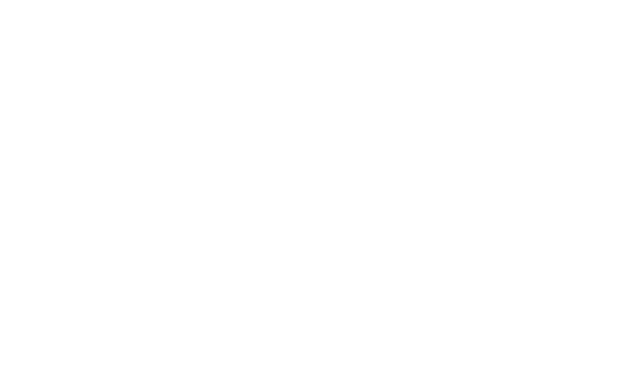
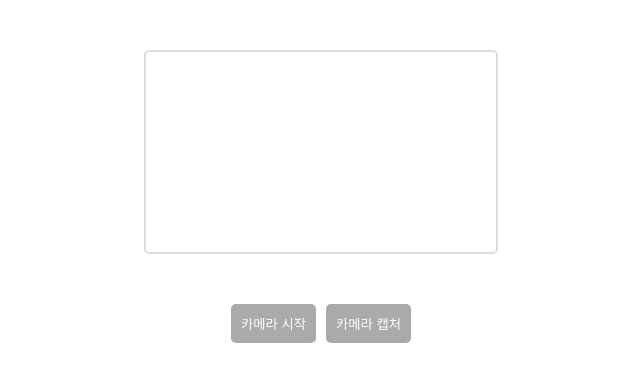
Before and after one commit to kang-mincheol/web_camera, a plain HTML site: page index.html in a window 1280 px wide. Shown: the whole page, without its empty margins (319-959 px from the left). Drawn offline with nearby package versions, Linux system fonts and the light colour scheme.

Commit message:
css 작업

```diff
--- a/index.css
+++ b/index.css
@@ -1 +1,36 @@
 @charset "UTF-8";
+
+
+
+/***** reset CSS *****/
+html,
+body,
+div,
+p,
+img,
+button,
+a,
+select {
+    margin: 0; padding: 0; border: 0;
+}
+/***** reset CSS END *****/
+
+
+
+#camera_wrap {
+    width: 100%; max-width: 350px; height: 200px; margin: 50px auto; border: 2px solid #ddd; border-radius: 5px;
+}
+
+
+
+.button_wrap {
+    display: flex; justify-content: center; align-items: center;
+}
+
+.button_wrap button {
+    color: #FFF; background-color: #AAA; border-radius: 5px; padding: 10px;
+}
+
+.button_wrap .start_btn {
+    margin-right: 10px;
+}
--- a/index.html
+++ b/index.html
@@ -2,7 +2,7 @@
 <html>
 <head>
     <title>웹 카메라</title>
-    <link rel="stylesheet" type="text/css" href="/index.css"/>
+    <link rel="stylesheet" type="text/css" href="./index.css"/>
 </head>
 
 <body>
@@ -10,15 +10,17 @@
 <div id="camera_wrap">
 
 
+</div>
 
-
-
+<div class="button_wrap">
+    <button class="start_btn">카메라 시작</button>
+    <button class="capture_btn">카메라 캡처</button>
 </div>
 
 </body>
 
 <script src="https://ajax.googleapis.com/ajax/libs/jquery/3.5.1/jquery.min.js"></script>
-<script src="/index.js"></script>
+<script src="./index.js"></script>
 <script>
 </script>
 </html>
```
